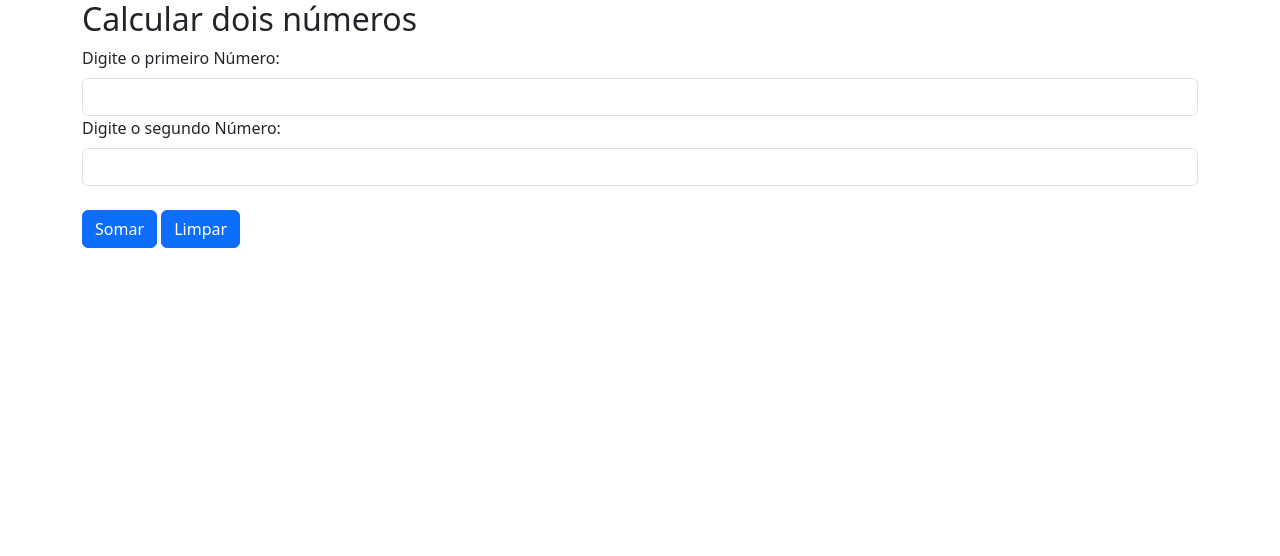
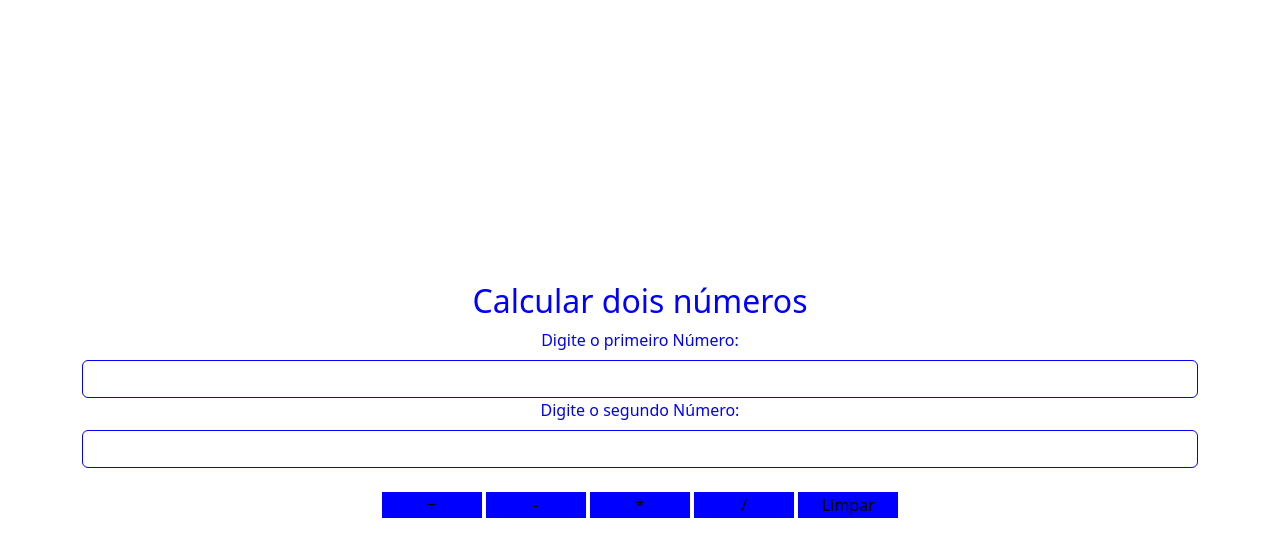
Before and after one commit to DarqWendel/fs36-js, a plain HTML site: page index.html in a window 1280 px wide. Drawn offline with nearby package versions, Linux system fonts and the light colour scheme.

Commit message:
Melhorando a calculadora

```diff
--- a/css/style.css
+++ b/css/style.css
@@ -0,0 +1,51 @@
+.corpo {
+    display: flex;
+    justify-content: center; /* Centraliza horizontalmente */
+    align-items: center; /* Centraliza verticalmente */
+    height: 100vh; /* Opcional: Define a altura da tela inteira */
+    background-color: white;
+    color: blue;
+}
+
+.container {
+    text-align: center; /* Centraliza o texto */
+}
+
+.botao {
+    background-color: blue;
+   border-style: initial;
+    width: 100px;
+    text-align: center;
+}
+
+#n1 {
+    border-color: blue;
+    text-align: center;
+}
+#n2 {
+    border-color: blue;
+    text-align: center;
+}
+
+
+
+
+
+
+
+
+
+
+
+
+
+
+
+/* #n1 {
+
+    background-color: rgba(255, 0, 0, 0.342);
+}
+
+#n2 {
+    background-color: rgba(255, 0, 0, 0.342);
+} */
--- a/index.html
+++ b/index.html
@@ -18,7 +18,7 @@
         integrity="sha384-QWTKZyjpPEjISv5WaRU9OFeRpok6YctnYmDr5pNlyT2bRjXh0JMhjY6hW+ALEwIH" crossorigin="anonymous">
 </head>
 
-<body>
+<body class="corpo">
 
 
 
@@ -35,8 +35,14 @@
             <input type="number" class="form-control" id="n2" required>
 
             <br>
-            <button class="btn btn-primary" type="button" onclick="soma()">Somar</button>
-            <button class="btn btn-primary" type="reset">Limpar</button>
+            <button class="botao" type="button" onclick="soma()">+</button>
+            <button class="botao" type="button" onclick="sub()">-</button>
+            <button class="botao" type="button" onclick="mult()">*</button>
+            <button class="botao" type="button" onclick="div()">/</button>
+
+
+
+            <button class="botao" type="reset">Limpar</button>
 
 
             <div class="resultado"></div>
--- a/js/script.js
+++ b/js/script.js
@@ -6,9 +6,76 @@ function soma() {
     let numero1 = parseFloat(document.getElementById('n1').value);
     let numero2 = parseFloat(document.getElementById('n2').value);
 
-
+    //Pegando o resultado do cálculo e colocando na variável resultado
     let resultado = (numero1) + (numero2);
 
     console.log(resultado);
 
+    // Pegando o elemento HTML e colocando na variável conteudoDiv
+   let conteudoDiv = document.getElementsByClassName('resultado')[0];
+
+   // Pegando o conteudoDiv acessando a prop innerHTML e inserindo o valor do calculo, a variavel
+   conteudoDiv.innerHTML = resultado
+
+
 }
+
+function sub() {
+
+    // Pegar os números dos inputs do HTML e converter para Float, pois será possivel fazer o cálculo com inteiros e decimais
+    let numero1 = parseFloat(document.getElementById('n1').value);
+    let numero2 = parseFloat(document.getElementById('n2').value);
+
+    //Pegando o resultado do cálculo e colocando na variável resultado
+    let resultado = (numero1) - (numero2);
+
+    console.log(resultado);
+
+    // Pegando o elemento HTML e colocando na variável conteudoDiv
+   let conteudoDiv = document.getElementsByClassName('resultado')[0];
+
+   // Pegando o conteudoDiv acessando a prop innerHTML e inserindo o valor do calculo, a variavel
+   conteudoDiv.innerHTML = resultado
+
+
+}
+
+function mult() {
+
+    // Pegar os números dos inputs do HTML e converter para Float, pois será possivel fazer o cálculo com inteiros e decimais
+    let numero1 = parseFloat(document.getElementById('n1').value);
+    let numero2 = parseFloat(document.getElementById('n2').value);
+
+    //Pegando o resultado do cálculo e colocando na variável resultado
+    let resultado = (numero1) * (numero2);
+
+    console.log(resultado);
+
+    // Pegando o elemento HTML e colocando na variável conteudoDiv
+   let conteudoDiv = document.getElementsByClassName('resultado')[0];
+
+   // Pegando o conteudoDiv acessando a prop innerHTML e inserindo o valor do calculo, a variavel
+   conteudoDiv.innerHTML = resultado
+
+
+}
+
+function div() {
+
+    // Pegar os números dos inputs do HTML e converter para Float, pois será possivel fazer o cálculo com inteiros e decimais
+    let numero1 = parseFloat(document.getElementById('n1').value);
+    let numero2 = parseFloat(document.getElementById('n2').value);
+
+    //Pegando o resultado do cálculo e colocando na variável resultado
+    let resultado = (numero1) / (numero2);
+
+    console.log(resultado);
+
+    // Pegando o elemento HTML e colocando na variável conteudoDiv
+   let conteudoDiv = document.getElementsByClassName('resultado')[0];
+
+   // Pegando o conteudoDiv acessando a prop innerHTML e inserindo o valor do calculo, a variavel
+   conteudoDiv.innerHTML = resultado
+
+
+}
```
